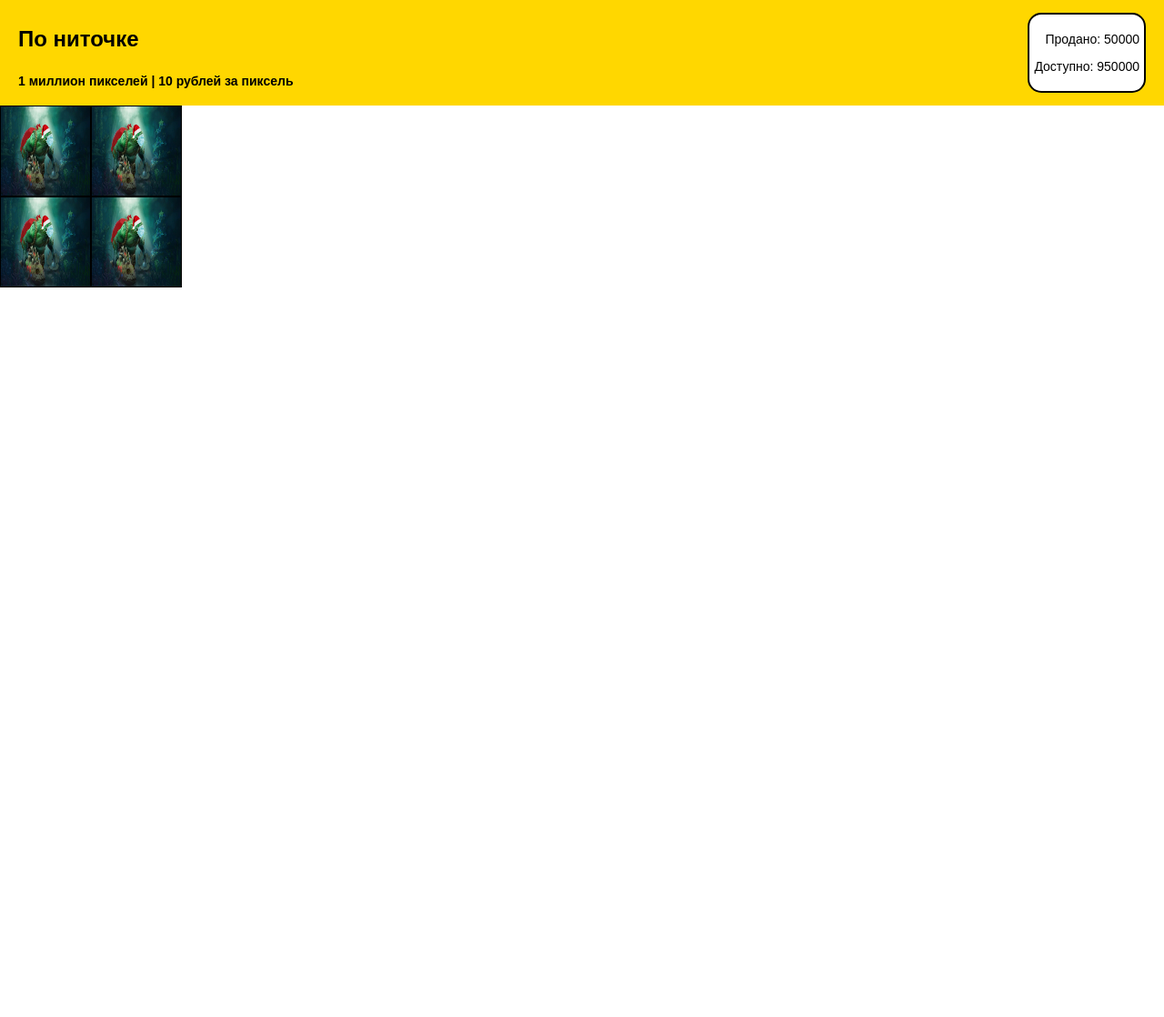
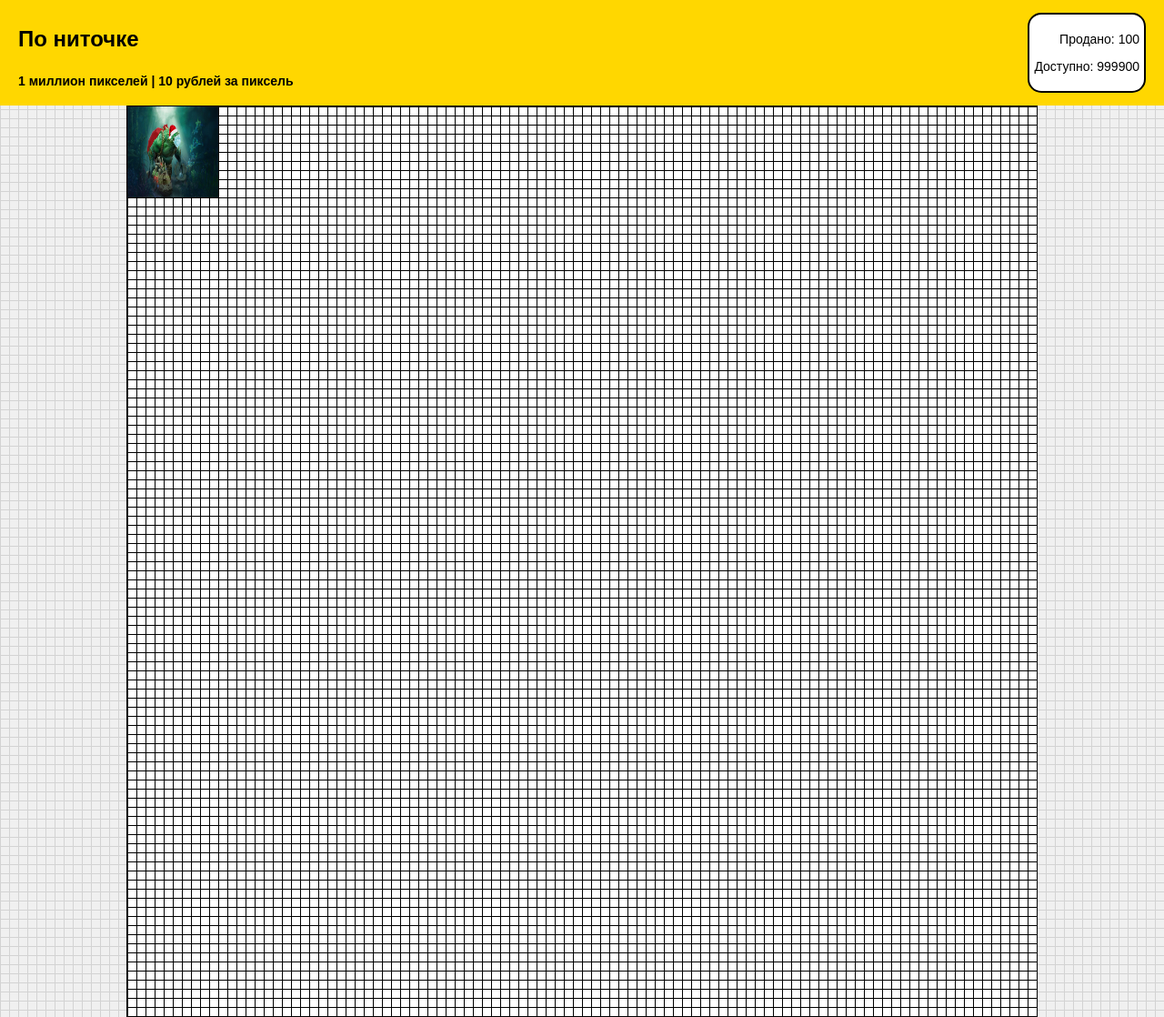
Before and after one commit to kitsuyome/po-nitochke, a Flask app: page / in a window 1280 px wide. Shown: the whole page at 91% size. Before the commit the page ends 316 px from the top, so only its background shows below. Run offline with Flask 3, Linux system fonts and the light colour scheme.

Commit message:
upd: grid etc

```diff
--- a/app.py
+++ b/app.py
@@ -4,28 +4,12 @@ app = Flask(__name__)
 
 # Пример списка рекламных блоков
 ads = [
-    {"x": 0, "y": 0, "width": 100, "height": 100,
+    {"width": 10, "height": 10,
      "image": "/static/images/thd.jpeg",
-     "title": "Величайший паблик про Доту", "url": "http://vk.com/thd322"},
-    {"x": 100, "y": 0, "width": 100, "height": 100,
-     "image": "/static/images/thd.jpeg",
-     "title": "Величайший паблик про Доту", "url": "http://vk.com/thd322"},
-    {"x": 0, "y": 100, "width": 100, "height": 100,
-     "image": "/static/images/thd.jpeg",
-     "title": "Величайший паблик про Доту", "url": "http://vk.com/thd322"},
-    {"x": 100, "y": 100, "width": 100, "height": 100,
-     "image": "/static/images/thd.jpeg",
-     "title": "Величайший паблик про Доту", "url": "http://vk.com/thd322",
-     },
-     {"x": 900, "y": 900, "width": 100, "height": 100,
-     "image": "/static/images/thd.jpeg",
-     "title": "Величайший паблик про Доту", "url": "http://vk.com/thd322",
-     },
-    #  другие рекламные блоки по аналогии
+     "title": "Величайший паблик про Доту", "url": "http://vk.com/thd322"}
 ]
 
-
-# Расчёт проданных и доступных пикселей
+# Расчёт проданных и доступных пикселей -- сейчас кажется неправильно
 total_pixels = 1000000  # Всего пикселей
 sold_pixels = sum(ad['width'] * ad['height'] for ad in ads)  # Суммарная площадь проданных пикселей
 available_pixels = total_pixels - sold_pixels  # Доступные пиксели
--- a/static/style.css
+++ b/static/style.css
@@ -2,19 +2,27 @@
 body, html {
     margin: 0;
     padding: 0;
-    height: 100%;
     font-family: 'Arial', sans-serif;
+    background: #f0f0f0; /* Серый фон для body */
+    overflow-x: hidden; /* Убираем горизонтальную прокрутку */
+}
+
+body {
+    background-image:
+        linear-gradient(to right, lightgray 1px, transparent 1px),
+        linear-gradient(to bottom, lightgray 1px, transparent 1px);
+    background-size: 10px 10px;
 }
 
 /* Стилизация шапки */
 .header {
     background-color: #ffd700;
     color: #000;
-    padding: 5px 20px; /* отступ */
+    padding: 5px 20px;
     display: flex;
     justify-content: space-between;
     align-items: center;
-    font-size: 14px; /* базовый размер шрифта */
+    font-size: 14px;
 }
 
 .header .branding {
@@ -22,29 +30,47 @@ body, html {
 }
 
 .header .branding .title {
-    font-size: 24px; /* размер шрифта для заголовка */
+    font-size: 24px;
 }
 
 .header .stats-box {
     text-align: right;
-    font-size: 14px; /* размер шрифта для статистики */
-    border: 2px solid #000; /* толщина рамки */
-    padding: 5px; /* внутренние отступы */
-    border-radius: 15px; /* скругление углов */
+    font-size: 14px;
+    border: 2px solid #000;
+    padding: 5px;
+    border-radius: 15px;
     background-color: #fff;
 }
 
 /* Стилизация контейнера с рекламными блоками */
 .ads-container {
+    display: grid;
+    grid-template-columns: repeat(100, 10px); /* 100 столбцов */
+    grid-template-rows: repeat(100, 10px); /* 100 строк */
+    justify-content: center;
+    align-content: start;
+    gap: 0;
+    width: 1000px; /* Ширина соответствует 100 блокам по 10px */
+    height: 1000px; /* Высота соответствует 100 блокам по 10px */
+    margin: 0 auto; /* Центрирование без отступов сверху */
+    border: 1px solid #000;
     position: relative;
-    width: 100%;
-    min-height: 800px; /* Изменить, если нужно больше места по высоте */
-    overflow: auto;
-    padding-top: 40px; /* Уменьшить, если нужно меньше места сверху */
+    background: #fff; /* Белый фон внутри рамки */
+    background-image:
+        linear-gradient(to right, black 1px, transparent 1px),
+        linear-gradient(to bottom, black 1px, transparent 1px);
+    background-size: 10px 10px;
 }
 
+/* Стилизация блока рекламы */
 .ad {
-    position: absolute;
-    border: 1px solid #000;
+    display: inline-block;
+    position: relative;
     box-sizing: border-box;
 }
+
+.ad img {
+    max-width: 100%; /* Максимальная ширина - 100% от родительского элемента */
+    max-height: 100%; /* Максимальная высота - 100% от родительского элемента */
+    display: block;
+}
--- a/templates/index.html
+++ b/templates/index.html
@@ -18,9 +18,9 @@
     </div>
     <div class="ads-container">
         {% for ad in ads %}
-            <a href="{{ ad.url }}" target="_blank" class="ad" style="left: {{ ad.x }}px; top: {{ ad.y }}px; width: {{ ad.width }}px; height: {{ ad.height }}px;">
-                <img src="{{ ad.image }}" alt="{{ ad.title }}" title="{{ ad.title }}" style="width: 100%; height: 100%;">
-            </a>
+        <a href="{{ ad.url }}" target="_blank" class="ad" style="width: {{ ad.width * 10 }}px; height: {{ ad.height * 10 }}px;">
+            <img src="{{ ad.image }}" alt="{{ ad.title }}" title="{{ ad.title }}" style="width: 100%; height: 100%;">
+        </a>
         {% endfor %}
     </div>
 </body>
```
Also changed, not shown: static/images/sber.png (added).
